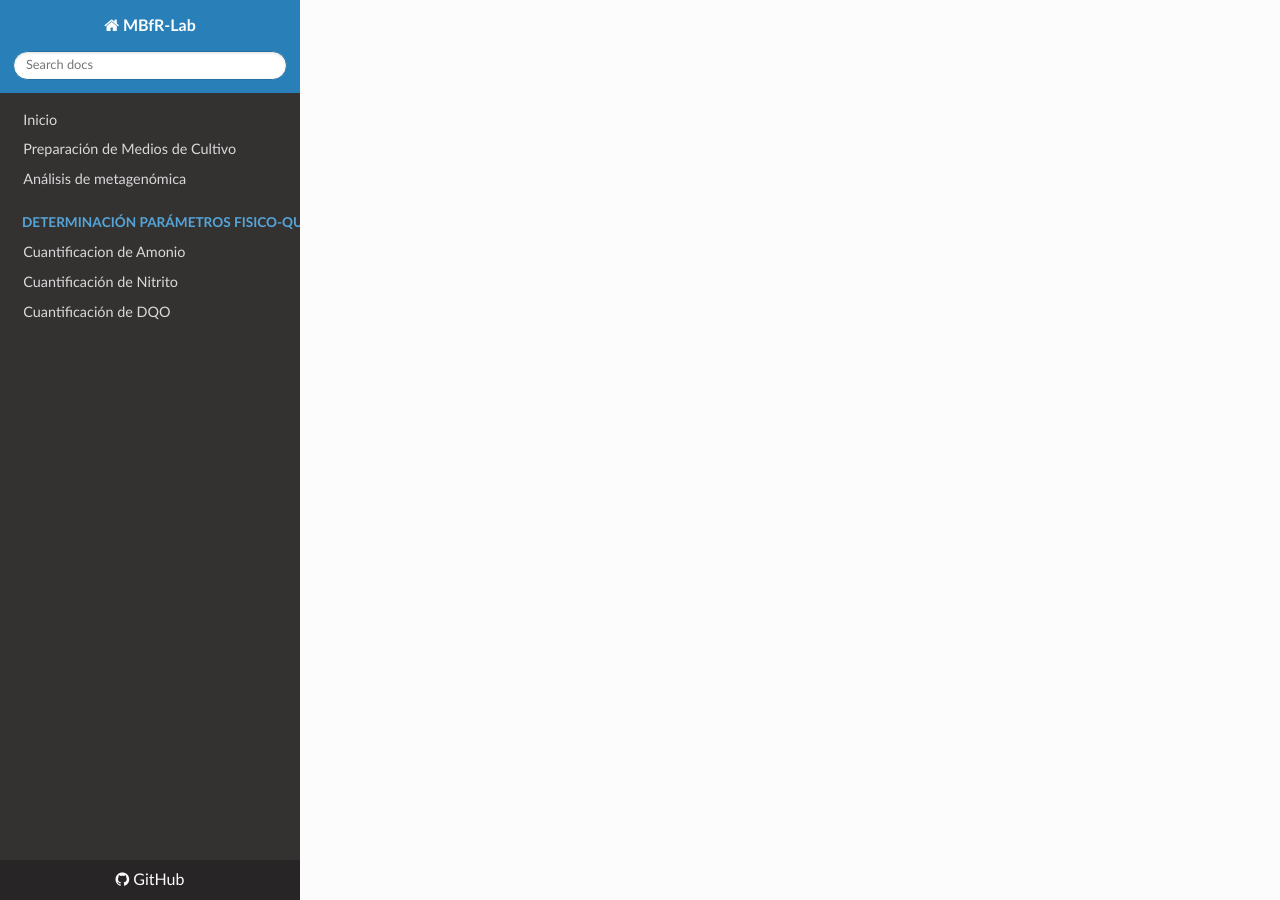
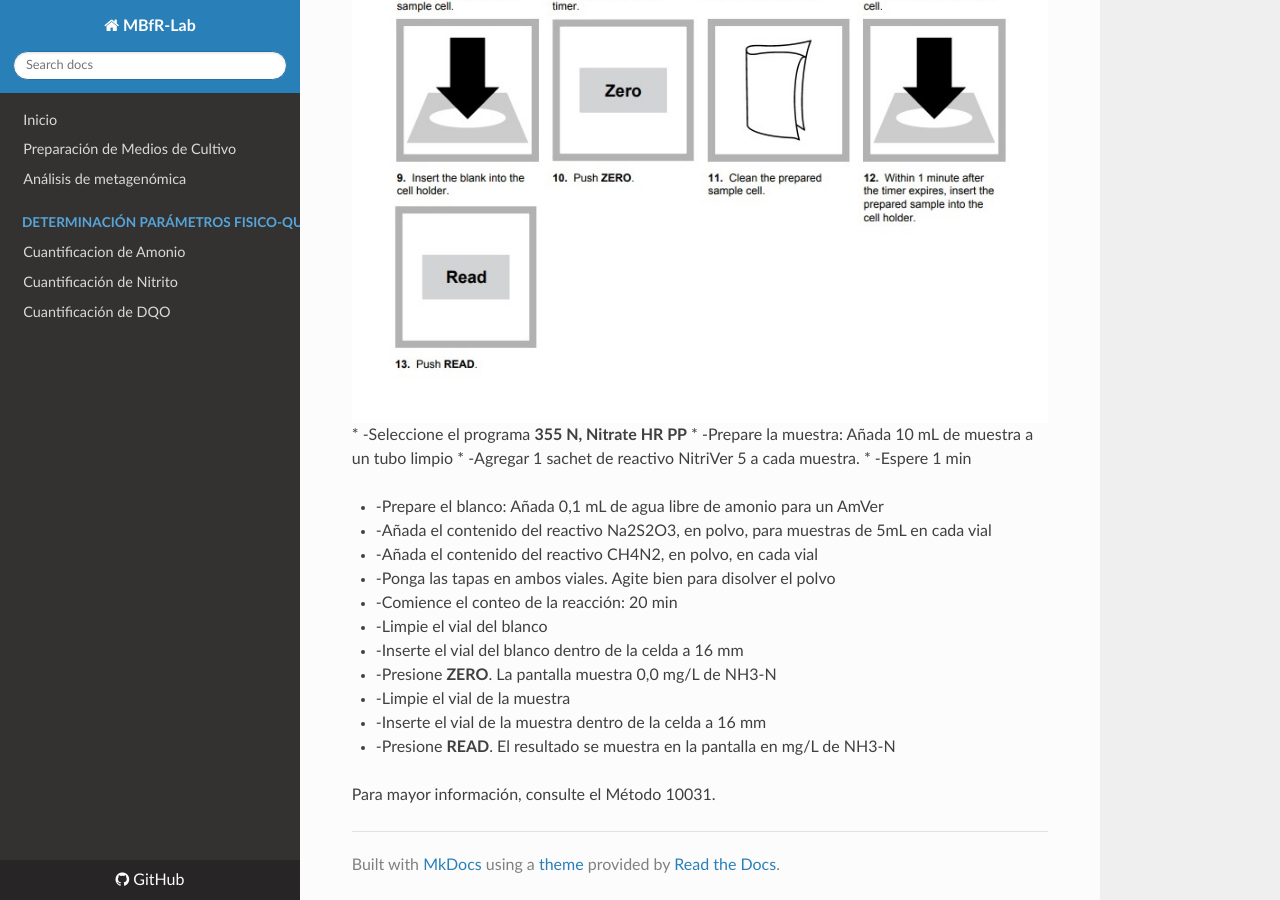
Before and after one commit to Eulogy320/MBfR-Lab, an MkDocs documentation site: the page built from docs/Cuantificación Nitrato.md, in a window 1280 px wide and 900 px high, scrolled down 4634 px. Built offline with MkDocs 1.6.1, drawn with Linux system fonts in a browser that asks for light colours; nearby versions of some CDN libraries; some of the changed text lies outside the part shown.

Commit message:
Update Cuantificación Nitrato.md

```diff
--- a/docs/Cuantificación Nitrato.md
+++ b/docs/Cuantificación Nitrato.md
@@ -18,3 +18,25 @@ El siguiente protocolo tiene por finalidad establecer los pasos para medir la co
  * -Deje que la temperatura de la muestra aumente hasta la temperatura ambiente del local antes del análisis.
  * -Antes de analizar la muestra, ajustar el pH a 7 con 5,0 N de una solución estándar de NaOH.
  * -Corregir el resultado de la prueba por la disolución causada por la adición de volumen.
+
+ **Procedimiento del ensayo:**
+  ![1](images/nitrato1.jpg)
+ * -Seleccione el programa **355 N, Nitrate HR PP**
+ * -Prepare la muestra: Añada 10 mL de muestra a un tubo limpio
+ * -Agregar 1 sachet de reactivo NitriVer 5 a cada muestra.
+ * -Espere 1 min
+
+ * -Prepare el blanco: Añada 0,1 mL de agua libre de amonio para un AmVer
+
+ * -Añada el contenido del reactivo Na2S2O3, en polvo, para muestras de 5mL en cada vial
+ * -Añada el contenido del reactivo CH4N2, en polvo, en cada vial
+ * -Ponga las tapas en ambos viales. Agite bien para disolver el polvo
+ * -Comience el conteo de la reacción: 20 min
+ * -Limpie el vial del blanco
+ * -Inserte el vial del blanco dentro de la celda a 16 mm
+ * -Presione **ZERO**. La pantalla muestra 0,0 mg/L de NH3-N
+ * -Limpie el vial de la muestra
+* -Inserte el vial de la muestra dentro de la celda a 16 mm
+* -Presione **READ**. El resultado se muestra en la pantalla en mg/L de NH3-N
+
+Para mayor información, consulte el Método 10031.
```
